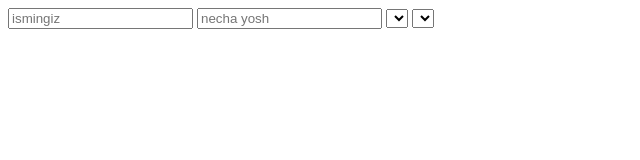
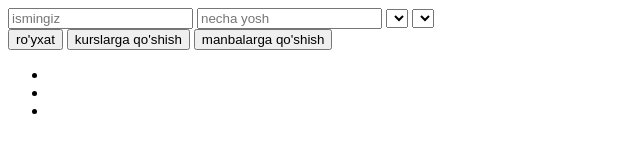
Before and after one commit to Spartak-javohir/menijir-jurnali, a website: page views/index.html in a window 1280 px wide. Shown: the whole page, without its empty margins (0-640 px from the left). Drawn offline with Linux system fonts and the light colour scheme.

Commit message:
add body elements

```diff
--- a/views/index.html
+++ b/views/index.html
@@ -16,10 +16,24 @@
 
                    <input class="add__popul__age" type="number" required name="age" id="ageInput" placeholder="necha yosh" >
 
-                   <select name="kusrlar" id="selectKursElem" class="select__kurs"></select>
-                   <select name="manbalar" id="selectManbaElem" class="select__manba"></select>
+                   <select  class="select__kurs" name="kusrlar" id="selectKursElem"></select>
+                   <select class="select__manba" name="manbalar" id="selectManbaElem" ></select>
                </form>
             </nav>
+            <div class="manager__list__body">
+                <div class="left">
+                    <button class="list__popul">ro'yxat</button>
+                    <button class="add__kurs">kurslarga qo'shish</button>
+                    <button class="add__manba">manbalarga qo'shish</button>
+                </div>
+                <div class="right">
+                    <ul class="lists">
+                        <li class="item__element"></li>
+                        <li class="item__element"></li>
+                        <li class="item__element"></li>
+                    </ul>
+                </div>
+            </div>
         </div>
     </section>
 
```
Lines whose indentation alone changed are shown as unchanged.
